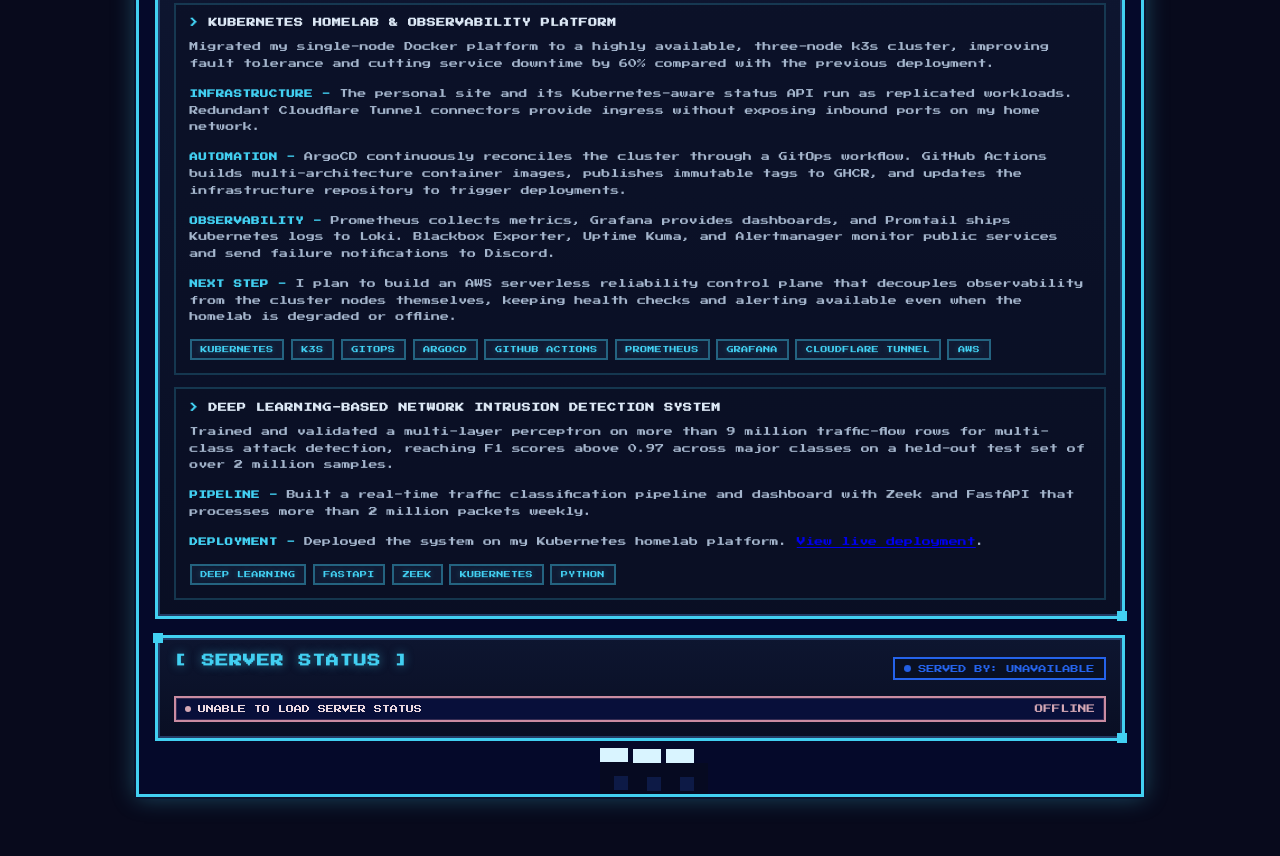
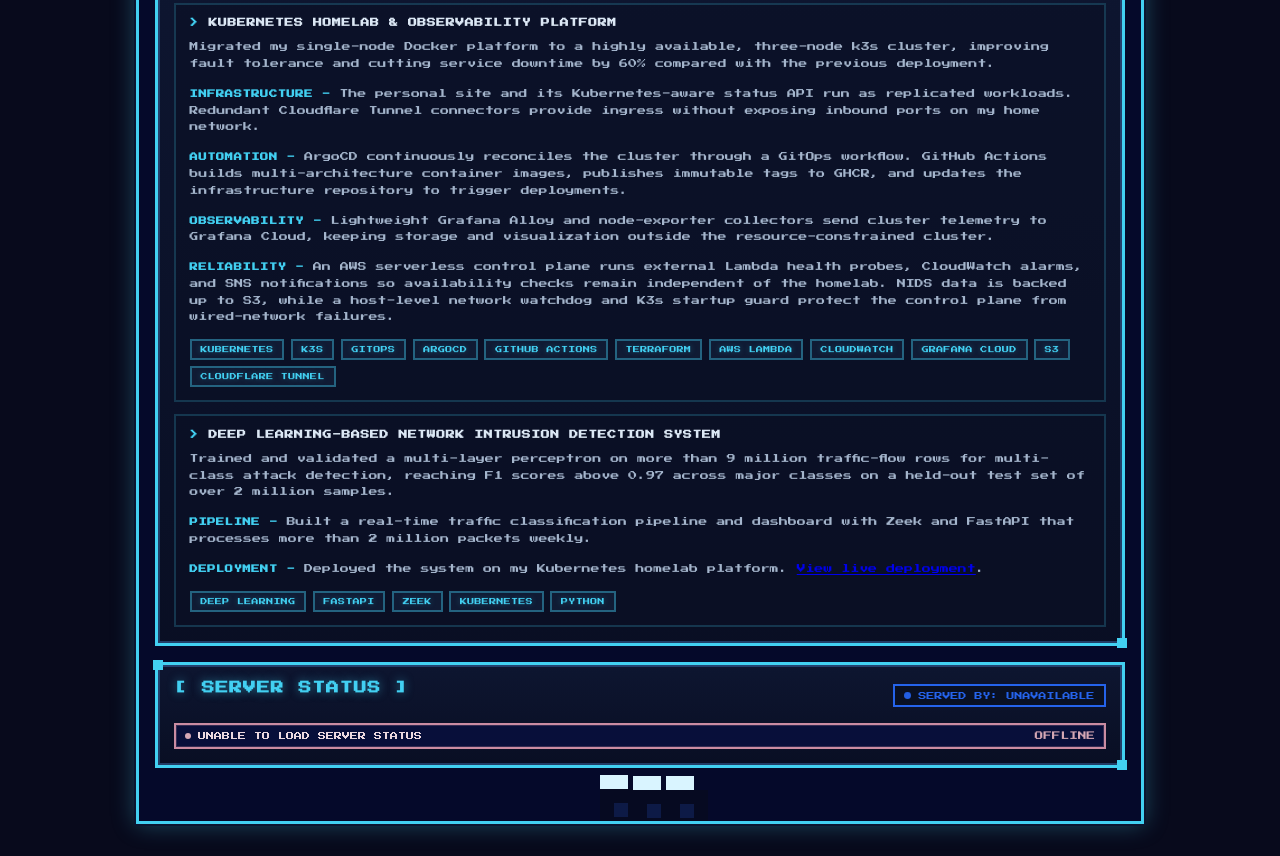
Before and after one commit to spicyhek/homelab-hosted-personal-site, a plain HTML site: page site/index.html in a window 1280 px wide. Shown: the part 889-1745 px from the top of the page. Before the commit the page ends 1718 px from the top, so only its background shows below. Drawn offline with Linux system fonts and the light colour scheme; no server answers.

Commit message:
Update site

```diff
--- a/site/index.html
+++ b/site/index.html
@@ -28,7 +28,7 @@
             <h1 id="intro-title">Intro</h1>
             <p>
               Hi! I'm Brendan. I build IT automation and self-hosted infrastructure, with a
-              focus on Kubernetes, observability, resilience, and platform engineering.
+              focus on Kubernetes, GitOps, observability, resilience, and platform engineering.
             </p>
             <p class="subtitle">
               This site is one of the services running on my three-node k3s homelab.
@@ -154,15 +154,16 @@
             </p>
             <p>
               <strong>Observability -</strong>
-              Prometheus collects metrics, Grafana provides dashboards, and Promtail ships
-              Kubernetes logs to Loki. Blackbox Exporter, Uptime Kuma, and Alertmanager monitor
-              public services and send failure notifications to Discord.
+              Lightweight Grafana Alloy and node-exporter collectors send cluster telemetry to
+              Grafana Cloud, keeping storage and visualization outside the resource-constrained
+              cluster.
             </p>
             <p>
-              <strong>Next step -</strong>
-              I plan to build an AWS serverless reliability control plane that decouples
-              observability from the cluster nodes themselves, keeping health checks and alerting
-              available even when the homelab is degraded or offline.
+              <strong>Reliability -</strong>
+              An AWS serverless control plane runs external Lambda health probes, CloudWatch
+              alarms, and SNS notifications so availability checks remain independent of the
+              homelab. NIDS data is backed up to S3, while a host-level network watchdog and
+              K3s startup guard protect the control plane from wired-network failures.
             </p>
             <div class="tech-tags" aria-label="Tech stack">
               <span class="tech-tag">Kubernetes</span>
@@ -170,10 +171,12 @@
               <span class="tech-tag">GitOps</span>
               <span class="tech-tag">ArgoCD</span>
               <span class="tech-tag">GitHub Actions</span>
-              <span class="tech-tag">Prometheus</span>
-              <span class="tech-tag">Grafana</span>
+              <span class="tech-tag">Terraform</span>
+              <span class="tech-tag">AWS Lambda</span>
+              <span class="tech-tag">CloudWatch</span>
+              <span class="tech-tag">Grafana Cloud</span>
+              <span class="tech-tag">S3</span>
               <span class="tech-tag">Cloudflare Tunnel</span>
-              <span class="tech-tag">AWS</span>
             </div>
           </article>
 
--- a/site/servers.json
+++ b/site/servers.json
@@ -1,6 +1,5 @@
 [
   { "name": "brendanmanley.com", "host": "brendanmanley.com" },
   { "name": "nids.brendanmanley.com", "host": "nids.brendanmanley.com" },
-  { "name": "grafana.brendanmanley.com", "host": "grafana.brendanmanley.com" },
   { "name": "status.brendanmanley.com", "host": "status.brendanmanley.com" }
 ]
--- a/status-api/server.js
+++ b/status-api/server.js
@@ -12,7 +12,6 @@ const REQUEST_TIMEOUT_MS = parsePositiveInt(process.env.REQUEST_TIMEOUT_MS, 5000
 const DEFAULT_TARGETS = [
   { name: "nids.brendanmanley.com", host: "nids.brendanmanley.com" },
   { name: "brendanmanley.com", host: "brendanmanley.com" },
-  { name: "grafana.brendanmanley.com", host: "grafana.brendanmanley.com" },
   { name: "status.brendanmanley.com", host: "status.brendanmanley.com" },
 ];
 
```
Also changed, not shown: README.md, status-api/README.md.
